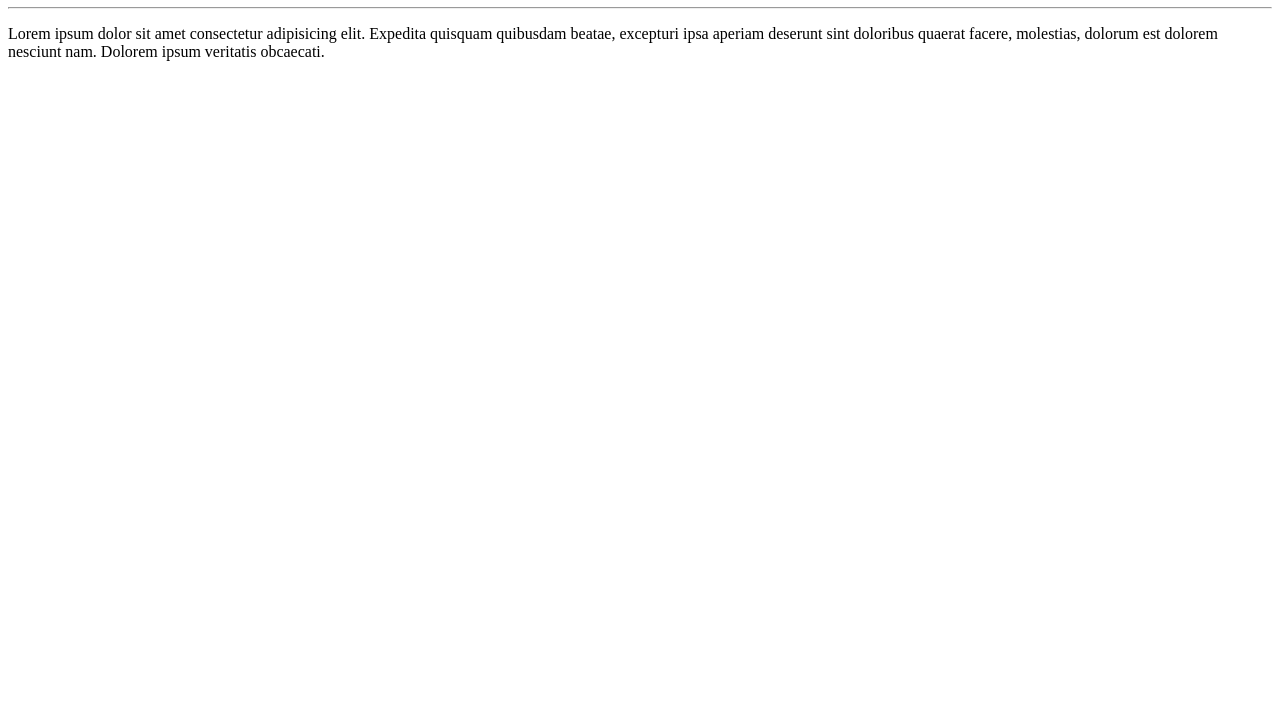
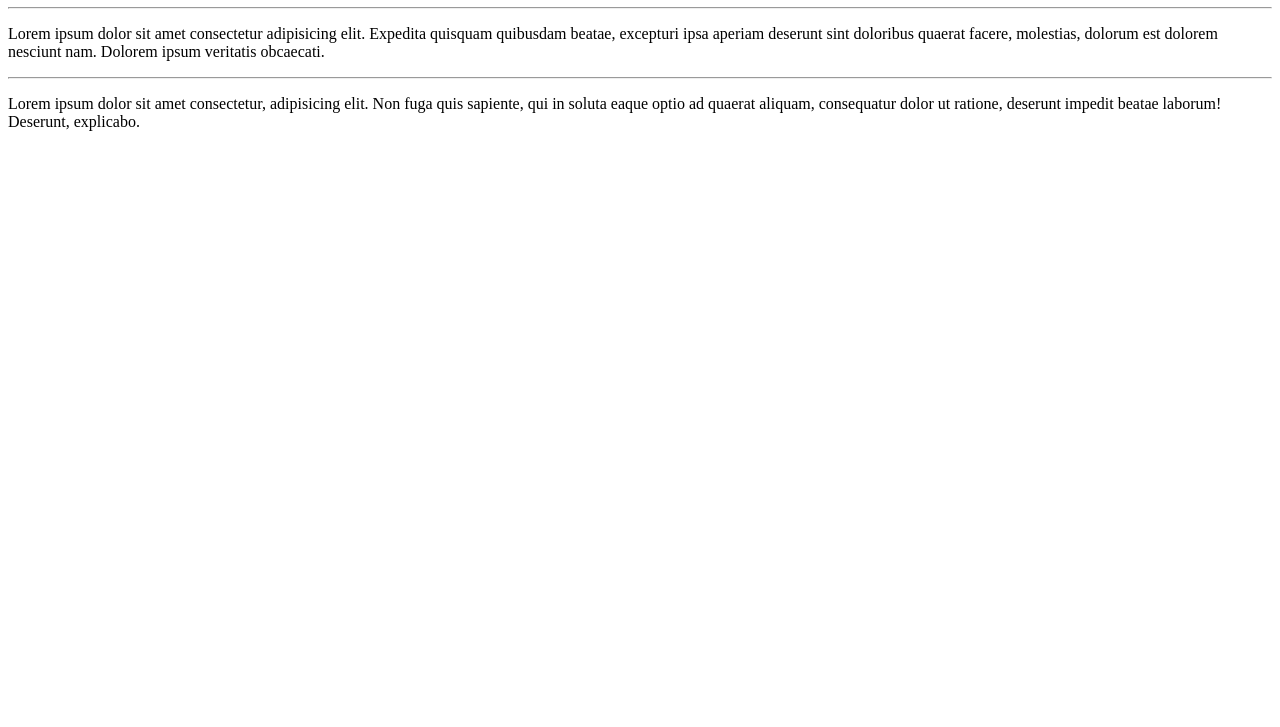
Before and after one commit to erickamorim/Ola-Mundo, a plain HTML site: page site-exemplo/index.html in a window 1280 px wide. Shown: the part 73-800 px from the top of the page. Drawn offline with Linux system fonts and the light colour scheme.

Commit message:
Adicionei um parágrafo

```diff
--- a/site-exemplo/index.html
+++ b/site-exemplo/index.html
@@ -9,5 +9,7 @@
     <h1>Olá, Mundo!</h1>
     <hr>
     <p>Lorem ipsum dolor sit amet consectetur adipisicing elit. Expedita quisquam quibusdam beatae, excepturi ipsa aperiam deserunt sint doloribus quaerat facere, molestias, dolorum est dolorem nesciunt nam. Dolorem ipsum veritatis obcaecati.</p>
+    <hr>
+    <p>Lorem ipsum dolor sit amet consectetur, adipisicing elit. Non fuga quis sapiente, qui in soluta eaque optio ad quaerat aliquam, consequatur dolor ut ratione, deserunt impedit beatae laborum! Deserunt, explicabo.</p>
 </body>
 </html>
```
